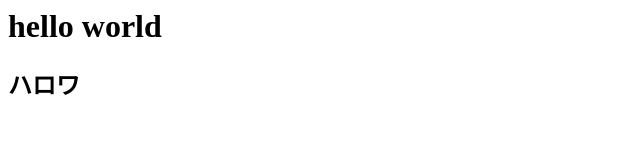
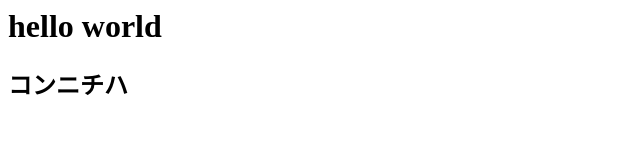
Before and after one commit to juntasakamoto/juntasakamoto.github.io, a plain HTML site: page index.html in a window 1280 px wide. Shown: the full height of the page, 0-640 px from the left. Drawn offline with Linux system fonts and the light colour scheme.

Commit message:
中にこんにちは

```diff
--- a/index.html
+++ b/index.html
@@ -1,2 +1,2 @@
 <h1>hello world</h1>
-<h2>ハロワ</h2>
+<h2>コンニチハ</h2>
```
